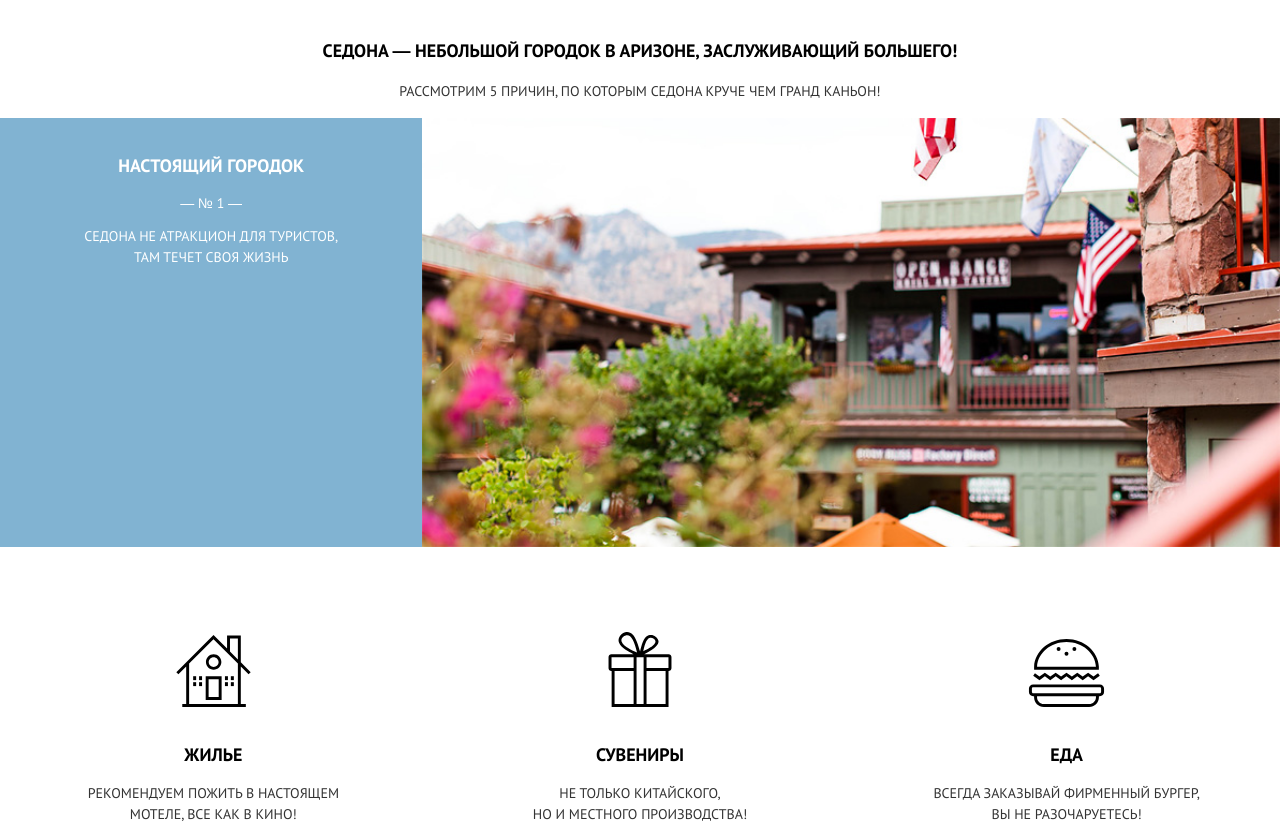
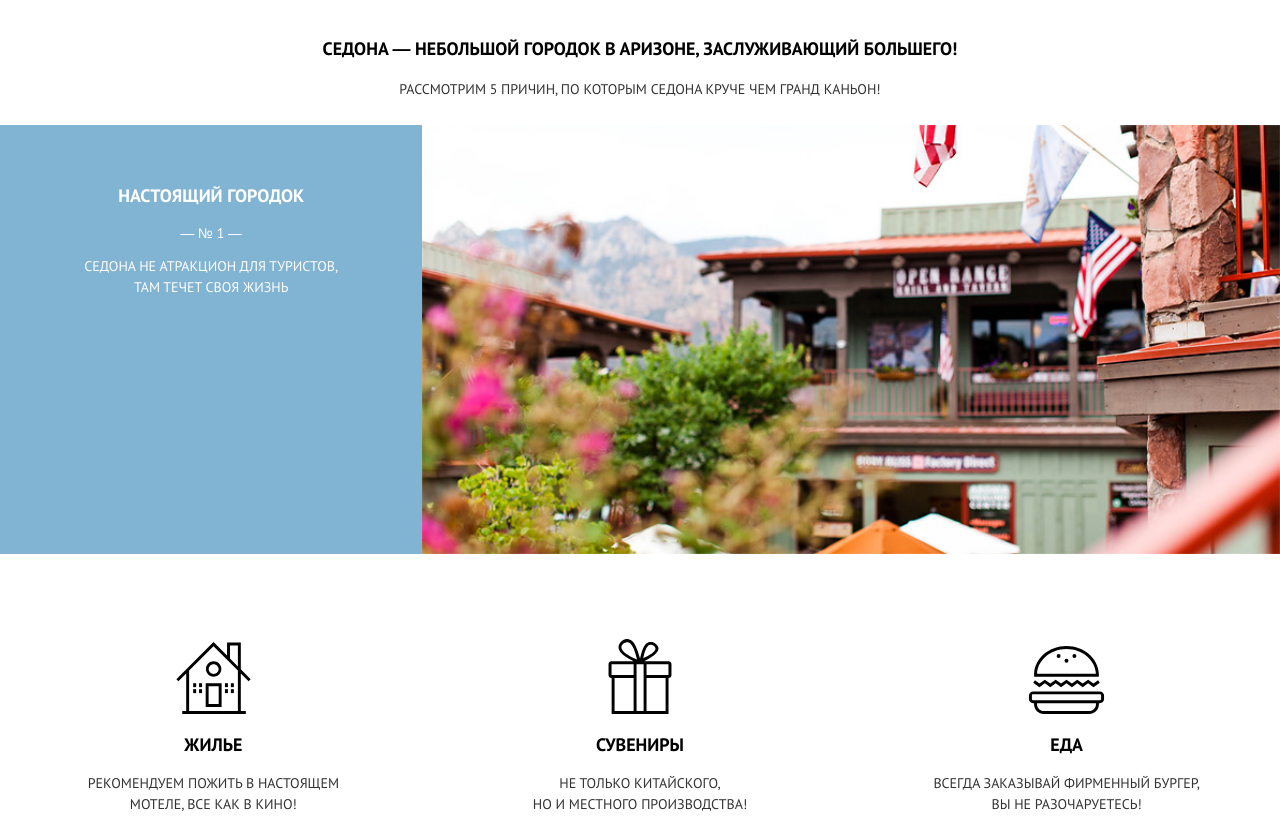
Before and after one commit to allawitte/sedona__adaptive--2016, a website: page index.html in a window 1280 px wide. Shown: the part 447-1280 px from the top of the page. Drawn offline with nearby package versions, Linux system fonts and the light colour scheme; files that its build step writes are made by us from their sources; files whose address does not match are found by name.

Commit message:
Самые свежие исправления

```diff
--- a/sass/blocks/advantage.scss
+++ b/sass/blocks/advantage.scss
@@ -1,4 +1,5 @@
 .advantage {
+  padding-top: 9px;
 
   &--gray {
     @include container;
@@ -10,6 +11,7 @@
   &--food {
     @include container;
     position: relative;
+    padding-top: 16px;
     padding-left: 70px;
     text-align: left;
   }
@@ -28,6 +30,14 @@
     background: url("../img/icon-burger.svg") no-repeat 20px 0;
     background-size: 40px 35px;
   }
+}
+
+.advantage .advantage__content {
+  padding-top: 21px;
+}
+
+.advantage:first-child .advantage__content {
+  padding-top: 40px;
 }
 
 .advantage__content {
--- a/sass/blocks/photo.scss
+++ b/sass/blocks/photo.scss
@@ -31,7 +31,6 @@
 
 .photo__rating {
   position: relative;
-  display: inline-block;
   width: 70px;
   padding-left: 25px;
   font-size: $base-font-size;
@@ -54,8 +53,6 @@
 
 @media (min-width: $tablet-min-width) {
   .photo {
-    display: inline-block;
-    vertical-align: top;
     padding: 0;
     border: none;
 
--- a/sass/blocks/review.scss
+++ b/sass/blocks/review.scss
@@ -1,5 +1,10 @@
 .review {
+
+}
+
+.review__section {
   @include container;
+  border-top: 1px solid #e5e5e5;
 }
 
 .review input[type="text"],
--- a/sass/global/common.scss
+++ b/sass/global/common.scss
@@ -17,7 +17,7 @@ body {
 }
 
 main {
-  padding-top: 5px;
+  padding-top: 20px;
   text-align: center;
 }
 
--- a/sass/global/fonts.scss
+++ b/sass/global/fonts.scss
@@ -14,14 +14,13 @@
   font-style: normal;
 }
 
-.advantages,
-.photos {
+.advantages {
   font-size: 0;
 }
 
 .title {
   margin-top: 0;
-  padding-top: 35px;
+  padding-top: 18px;
   font-size: 18px;
   line-height: 26px;
   font-weight: 700;
@@ -36,6 +35,8 @@
 
 @media (min-width: $tablet-min-width) {
   .photos {
+    display: flex;
+    flex-wrap: wrap;
     text-align: left;
   }
 }
```
